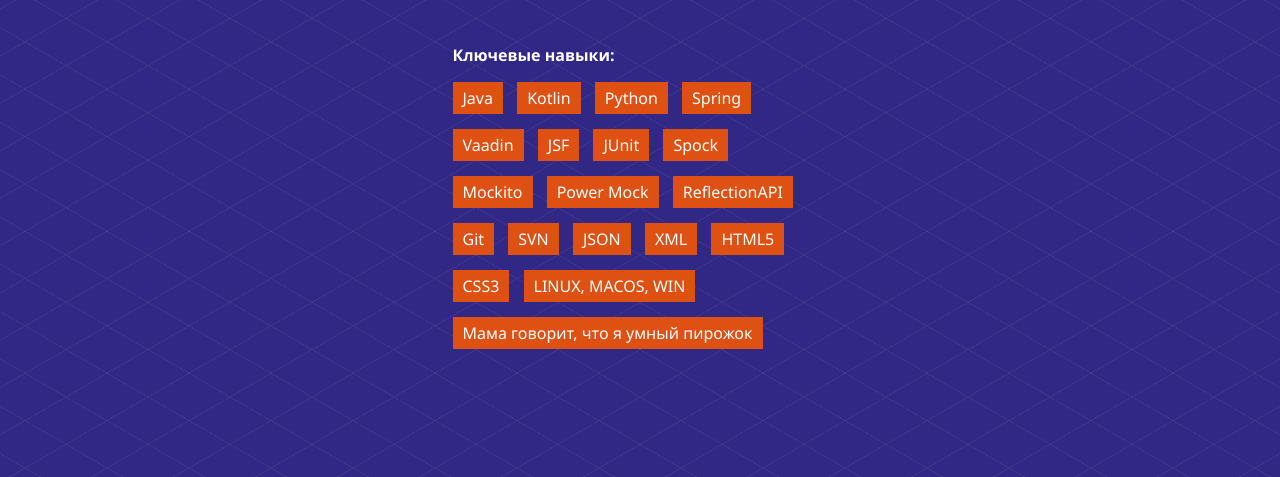
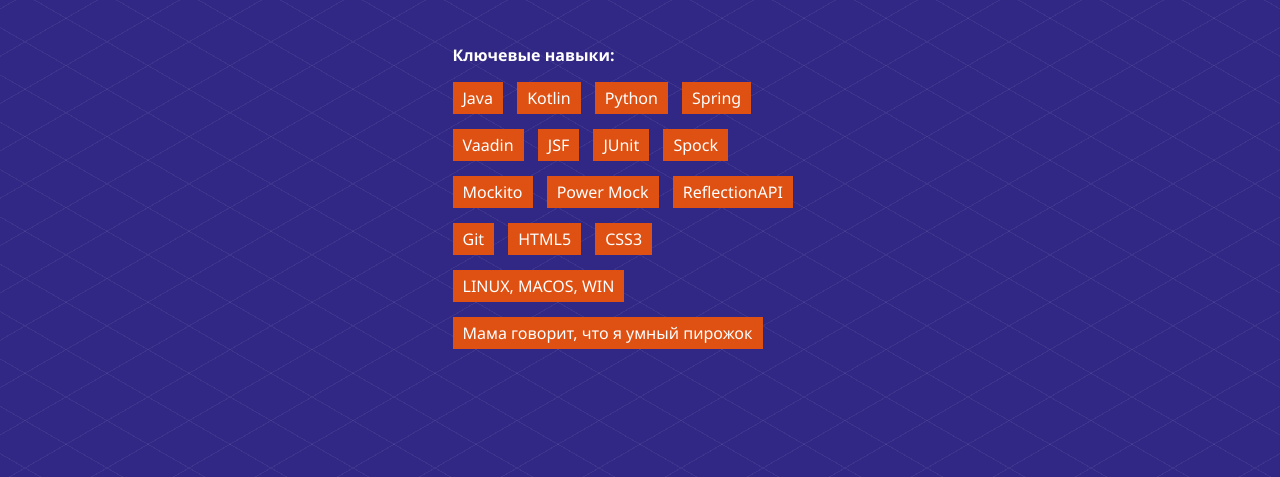
Before and after one commit to vasvaller/vasvaller.github.io, a plain HTML site: page index.html in a window 1280 px wide. Shown: the part 323-800 px from the top of the page. Drawn offline with Linux system fonts and the light colour scheme.

Commit message:
skills updated

```diff
--- a/index.html
+++ b/index.html
@@ -43,10 +43,7 @@
             <li class="skill">ReflectionAPI</li>
 
             <li class="skill">Git</li>
-            <li class="skill">SVN</li>
 
-            <li class="skill">JSON</li>
-            <li class="skill">XML</li>
             <li class="skill">HTML5</li>
             <li class="skill">CSS3</li>
 
```
